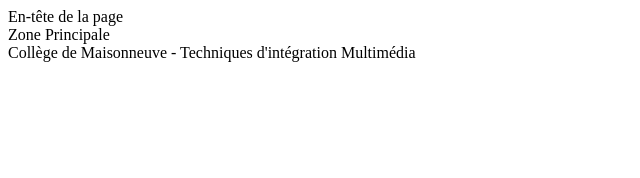
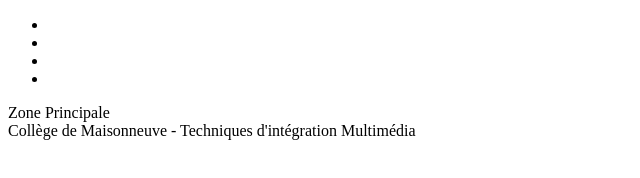
Before and after one commit to Jayerino/veille-node, a plain HTML site: page index.html in a window 1280 px wide. Shown: the whole page, without its empty margins (0-640 px from the left). Drawn offline with Linux system fonts and the light colour scheme.

Commit message:
Menu ajouté

```diff
--- a/index.html
+++ b/index.html
@@ -5,7 +5,14 @@
 </head>
 <body>
 
-	<header>En-tête de la page</header>
+	<header>
+		<ul>
+			<li><a></a></li>
+			<li><a></a></li>
+			<li><a></a></li>
+			<li><a></a></li>
+		</ul>
+	</header>
 
 	<main>Zone Principale</main>
 
```
